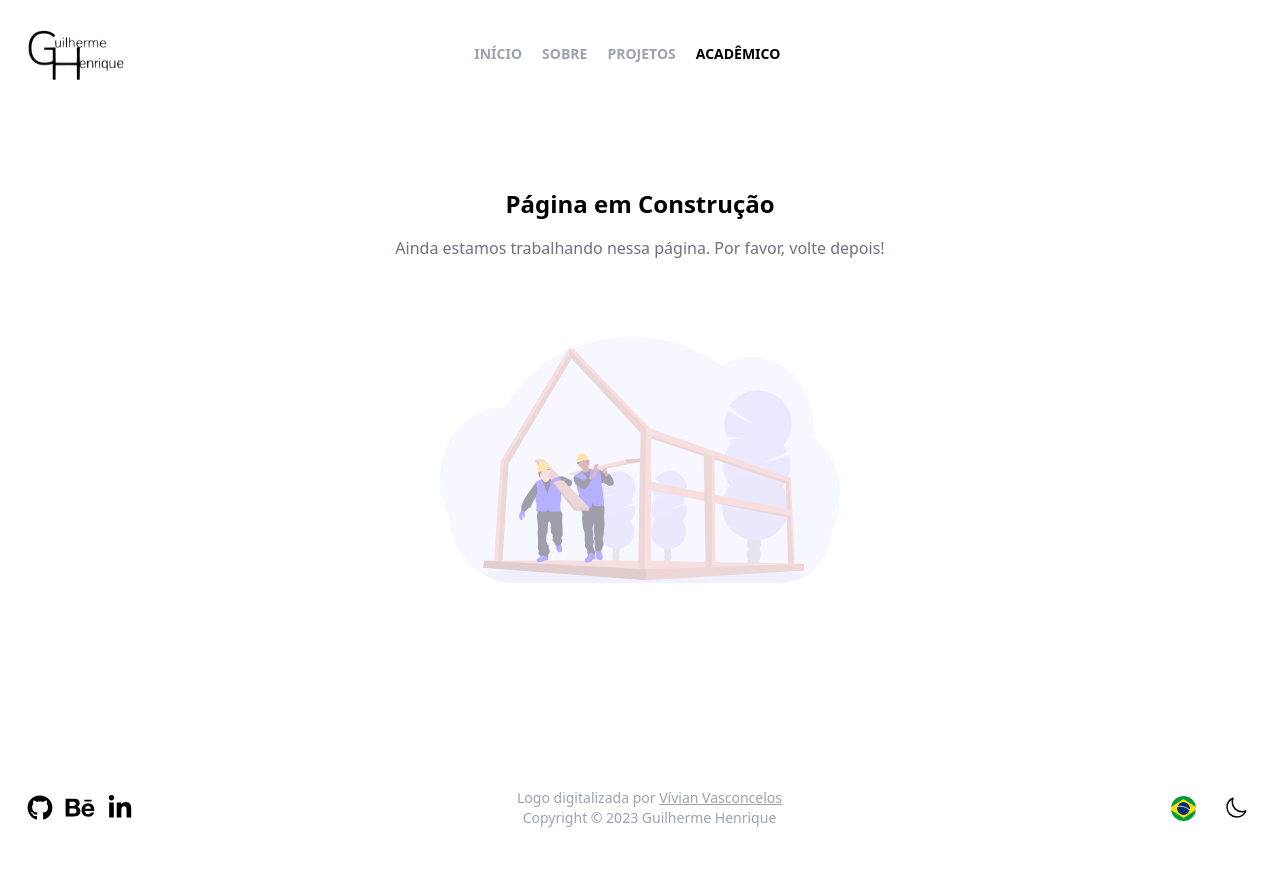
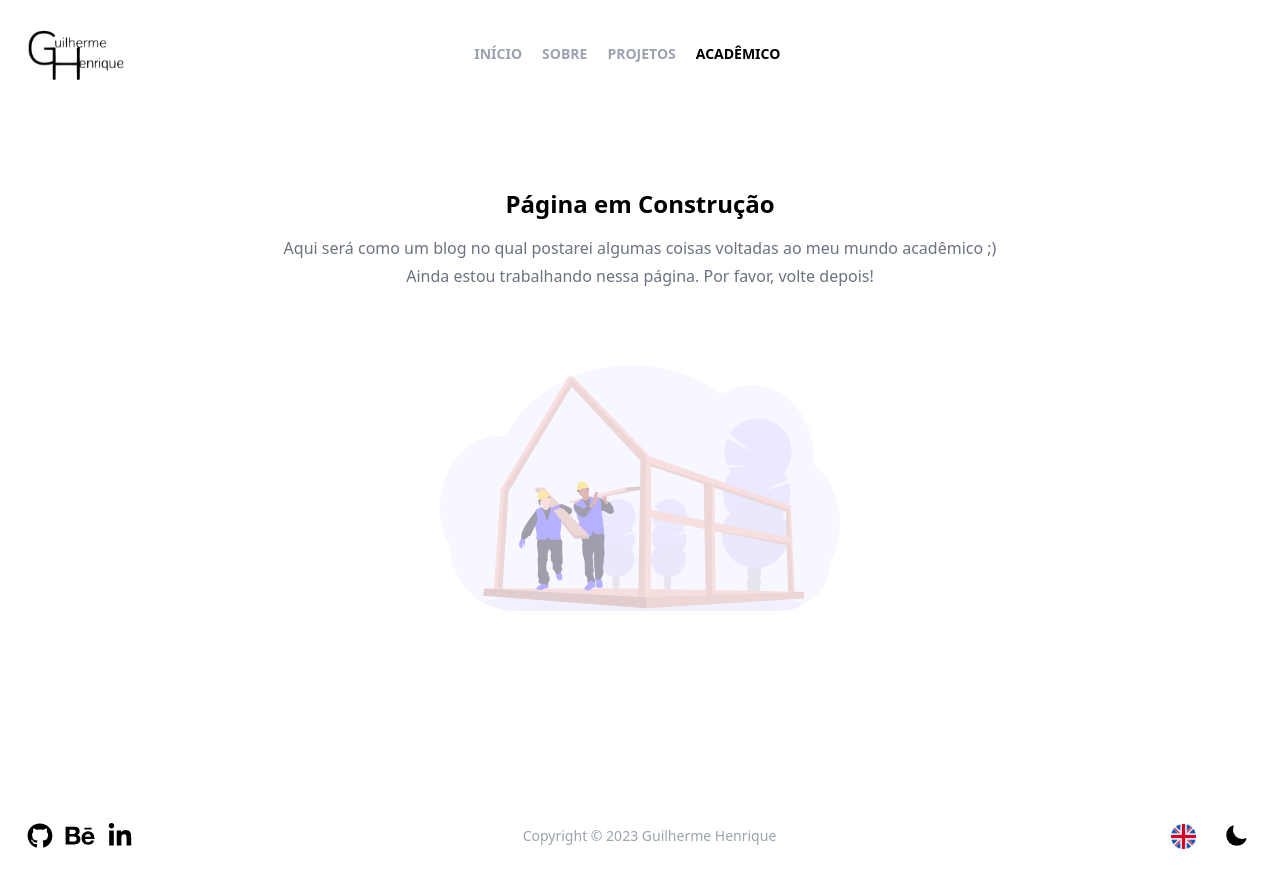
Before and after one commit to euguiihenry/Guilherme-Henrique-Portfolio, an Angular app: page /academic in a window 1280 px wide. Before the commit the page ends 853 px from the top, so only its background shows below. Built offline with nearby package versions, Linux system fonts and the light colour scheme.

Commit message:
refactor and build: home, footer and header

```diff
--- a/src/app/common/footer/footer.component.css
+++ b/src/app/common/footer/footer.component.css
@@ -11,6 +11,7 @@
 footer{
     padding-top: 3em;
     margin-top: auto;
+    width: 100%;
     height: 100%;
 }
 
@@ -18,3 +19,8 @@ footer{
     width: 2em;
     height: 1.6em;
 }
+
+.hide{
+    display: none;
+    visibility: hidden;
+}
--- a/src/app/common/footer/footer.component.html
+++ b/src/app/common/footer/footer.component.html
@@ -1,33 +1,88 @@
-<footer class=" p-6 flex justify-around justify-end items-end items-center flex-wrap gap-3 flex flex-grow">
+<div class="fixed z-10 inset-0 overflow-y-auto" [ngClass]="{'hidden': showInfo}" id="modal">
+    <div class="flex items-center justify-center min-h-screen pt-4 px-4 pb-20 text-center sm:block sm:p-0">
+        <div class="fixed inset-0 transition-opacity">
+            <div class="absolute inset-0 bg-gray-500 opacity-75"></div>
+        </div>
+        <span class="hidden sm:inline-block sm:align-middle sm:h-screen"></span>&#8203;
+        <div class="inline-block align-bottom bg-white rounded-lg px-4 pt-5 pb-4 text-left overflow-hidden shadow-xl transform transition-all sm:my-8 sm:align-middle sm:max-w-lg sm:w-full sm:p-6"
+            role="dialog" aria-modal="true" aria-labelledby="modal-headline">
+            <div>
+                <div class="mt-3 text-center sm:mt-5">
+                    <h3 class="text-lg leading-6 font-medium text-gray-900" id="modal-headline">
+                        Créditos Gerais
+                    </h3>
+                    <div class="mt-2">
+
+                        <span class="text-sm leading-5 text-gray-500">Ícones providos por <a href="https://fontawesome.com/icons" target="_blank" rel="noopener noreferrer" class="underline">Font Awesome</a></span>
+                        <br>
+                        <span class="text-sm leading-5 text-gray-500">Bandeira Brasileira provida por <a href="https://www.flaticon.com/free-icons/brazil" target="_blank" rel="noopener noreferrer" class="underline">Freepik - Flaticon</a></span>
+                        <br>
+                        <span class="text-sm leading-5 text-gray-500">Bandeira Britânica provida por <a href="https://www.flaticon.com/free-icons/uk-flag" target="_blank" rel="noopener noreferrer" class="underline">Freepik - Flaticon</a></span>
+                        <br>
+                        <span class="text-sm leading-5 text-gray-500">Logo digitalizada por <a href="https://www.behance.net/vvianvasconc" class="underline">Vívian Vasconcelos</a></span>
+                    </div>
+                </div>
+            </div>
+            <div class="mt-5 sm:mt-6">
+                <span class="flex w-full rounded-md shadow-sm">
+                    <button type="button"
+                        class="inline-flex justify-center w-full rounded-md border border-transparent px-4 py-2 bg-blue-600 text-base leading-6 font-medium text-white shadow-sm hover:bg-blue-500 focus:outline-none focus:border-blue-700 focus:shadow-outline-blue active:bg-blue-700 transition ease-in-out duration-150 sm:text-sm sm:leading-5"
+                        (click)="closeInfo()"> Fechar
+                    </button>
+                </span>
+            </div>
+        </div>
+    </div>
+</div>
+
+<footer class="p-6 flex lg:justify-between justify-around items-end items-center flex-wrap gap-3 flex flex-grow">
     <div class="social-icons flex justify-items-center gap-2 flex-wrap items-center flex-row">
         <a href="https://github.com/euguiihenry">
-            <svg class="social-icons-svg" xmlns="http://www.w3.org/2000/svg" viewBox="0 0 496 512"><path d="M165.9 397.4c0 2-2.3 3.6-5.2 3.6-3.3.3-5.6-1.3-5.6-3.6 0-2 2.3-3.6 5.2-3.6 3-.3 5.6 1.3 5.6 3.6zm-31.1-4.5c-.7 2 1.3 4.3 4.3 4.9 2.6 1 5.6 0 6.2-2s-1.3-4.3-4.3-5.2c-2.6-.7-5.5.3-6.2 2.3zm44.2-1.7c-2.9.7-4.9 2.6-4.6 4.9.3 2 2.9 3.3 5.9 2.6 2.9-.7 4.9-2.6 4.6-4.6-.3-1.9-3-3.2-5.9-2.9zM244.8 8C106.1 8 0 113.3 0 252c0 110.9 69.8 205.8 169.5 239.2 12.8 2.3 17.3-5.6 17.3-12.1 0-6.2-.3-40.4-.3-61.4 0 0-70 15-84.7-29.8 0 0-11.4-29.1-27.8-36.6 0 0-22.9-15.7 1.6-15.4 0 0 24.9 2 38.6 25.8 21.9 38.6 58.6 27.5 72.9 20.9 2.3-16 8.8-27.1 16-33.7-55.9-6.2-112.3-14.3-112.3-110.5 0-27.5 7.6-41.3 23.6-58.9-2.6-6.5-11.1-33.3 2.6-67.9 20.9-6.5 69 27 69 27 20-5.6 41.5-8.5 62.8-8.5s42.8 2.9 62.8 8.5c0 0 48.1-33.6 69-27 13.7 34.7 5.2 61.4 2.6 67.9 16 17.7 25.8 31.5 25.8 58.9 0 96.5-58.9 104.2-114.8 110.5 9.2 7.9 17 22.9 17 46.4 0 33.7-.3 75.4-.3 83.6 0 6.5 4.6 14.4 17.3 12.1C428.2 457.8 496 362.9 496 252 496 113.3 383.5 8 244.8 8zM97.2 352.9c-1.3 1-1 3.3.7 5.2 1.6 1.6 3.9 2.3 5.2 1 1.3-1 1-3.3-.7-5.2-1.6-1.6-3.9-2.3-5.2-1zm-10.8-8.1c-.7 1.3.3 2.9 2.3 3.9 1.6 1 3.6.7 4.3-.7.7-1.3-.3-2.9-2.3-3.9-2-.6-3.6-.3-4.3.7zm32.4 35.6c-1.6 1.3-1 4.3 1.3 6.2 2.3 2.3 5.2 2.6 6.5 1 1.3-1.3.7-4.3-1.3-6.2-2.2-2.3-5.2-2.6-6.5-1zm-11.4-14.7c-1.6 1-1.6 3.6 0 5.9 1.6 2.3 4.3 3.3 5.6 2.3 1.6-1.3 1.6-3.9 0-6.2-1.4-2.3-4-3.3-5.6-2z"/></svg>
+            <svg class="social-icons-svg" xmlns="http://www.w3.org/2000/svg" viewBox="0 0 496 512">
+                <path
+                    d="M165.9 397.4c0 2-2.3 3.6-5.2 3.6-3.3.3-5.6-1.3-5.6-3.6 0-2 2.3-3.6 5.2-3.6 3-.3 5.6 1.3 5.6 3.6zm-31.1-4.5c-.7 2 1.3 4.3 4.3 4.9 2.6 1 5.6 0 6.2-2s-1.3-4.3-4.3-5.2c-2.6-.7-5.5.3-6.2 2.3zm44.2-1.7c-2.9.7-4.9 2.6-4.6 4.9.3 2 2.9 3.3 5.9 2.6 2.9-.7 4.9-2.6 4.6-4.6-.3-1.9-3-3.2-5.9-2.9zM244.8 8C106.1 8 0 113.3 0 252c0 110.9 69.8 205.8 169.5 239.2 12.8 2.3 17.3-5.6 17.3-12.1 0-6.2-.3-40.4-.3-61.4 0 0-70 15-84.7-29.8 0 0-11.4-29.1-27.8-36.6 0 0-22.9-15.7 1.6-15.4 0 0 24.9 2 38.6 25.8 21.9 38.6 58.6 27.5 72.9 20.9 2.3-16 8.8-27.1 16-33.7-55.9-6.2-112.3-14.3-112.3-110.5 0-27.5 7.6-41.3 23.6-58.9-2.6-6.5-11.1-33.3 2.6-67.9 20.9-6.5 69 27 69 27 20-5.6 41.5-8.5 62.8-8.5s42.8 2.9 62.8 8.5c0 0 48.1-33.6 69-27 13.7 34.7 5.2 61.4 2.6 67.9 16 17.7 25.8 31.5 25.8 58.9 0 96.5-58.9 104.2-114.8 110.5 9.2 7.9 17 22.9 17 46.4 0 33.7-.3 75.4-.3 83.6 0 6.5 4.6 14.4 17.3 12.1C428.2 457.8 496 362.9 496 252 496 113.3 383.5 8 244.8 8zM97.2 352.9c-1.3 1-1 3.3.7 5.2 1.6 1.6 3.9 2.3 5.2 1 1.3-1 1-3.3-.7-5.2-1.6-1.6-3.9-2.3-5.2-1zm-10.8-8.1c-.7 1.3.3 2.9 2.3 3.9 1.6 1 3.6.7 4.3-.7.7-1.3-.3-2.9-2.3-3.9-2-.6-3.6-.3-4.3.7zm32.4 35.6c-1.6 1.3-1 4.3 1.3 6.2 2.3 2.3 5.2 2.6 6.5 1 1.3-1.3.7-4.3-1.3-6.2-2.2-2.3-5.2-2.6-6.5-1zm-11.4-14.7c-1.6 1-1.6 3.6 0 5.9 1.6 2.3 4.3 3.3 5.6 2.3 1.6-1.3 1.6-3.9 0-6.2-1.4-2.3-4-3.3-5.6-2z" />
+            </svg>
         </a>
 
         <a href="https://behance.net">
-            <svg class="social-icons-svg" xmlns="http://www.w3.org/2000/svg" viewBox="0 0 576 512"><path d="M232 237.2c31.8-15.2 48.4-38.2 48.4-74 0-70.6-52.6-87.8-113.3-87.8H0v354.4h171.8c64.4 0 124.9-30.9 124.9-102.9 0-44.5-21.1-77.4-64.7-89.7zM77.9 135.9H151c28.1 0 53.4 7.9 53.4 40.5 0 30.1-19.7 42.2-47.5 42.2h-79v-82.7zm83.3 233.7H77.9V272h84.9c34.3 0 56 14.3 56 50.6 0 35.8-25.9 47-57.6 47zm358.5-240.7H376V94h143.7v34.9zM576 305.2c0-75.9-44.4-139.2-124.9-139.2-78.2 0-131.3 58.8-131.3 135.8 0 79.9 50.3 134.7 131.3 134.7 61.3 0 101-27.6 120.1-86.3H509c-6.7 21.9-34.3 33.5-55.7 33.5-41.3 0-63-24.2-63-65.3h185.1c.3-4.2.6-8.7.6-13.2zM390.4 274c2.3-33.7 24.7-54.8 58.5-54.8 35.4 0 53.2 20.8 56.2 54.8H390.4z"/></svg>
+            <svg class="social-icons-svg" xmlns="http://www.w3.org/2000/svg" viewBox="0 0 576 512">
+                <path
+                    d="M232 237.2c31.8-15.2 48.4-38.2 48.4-74 0-70.6-52.6-87.8-113.3-87.8H0v354.4h171.8c64.4 0 124.9-30.9 124.9-102.9 0-44.5-21.1-77.4-64.7-89.7zM77.9 135.9H151c28.1 0 53.4 7.9 53.4 40.5 0 30.1-19.7 42.2-47.5 42.2h-79v-82.7zm83.3 233.7H77.9V272h84.9c34.3 0 56 14.3 56 50.6 0 35.8-25.9 47-57.6 47zm358.5-240.7H376V94h143.7v34.9zM576 305.2c0-75.9-44.4-139.2-124.9-139.2-78.2 0-131.3 58.8-131.3 135.8 0 79.9 50.3 134.7 131.3 134.7 61.3 0 101-27.6 120.1-86.3H509c-6.7 21.9-34.3 33.5-55.7 33.5-41.3 0-63-24.2-63-65.3h185.1c.3-4.2.6-8.7.6-13.2zM390.4 274c2.3-33.7 24.7-54.8 58.5-54.8 35.4 0 53.2 20.8 56.2 54.8H390.4z" />
+            </svg>
         </a>
 
         <a href="https://br.linkedin.com/in/guilherme-henrique-l">
-            <svg class="social-icons-svg" xmlns="http://www.w3.org/2000/svg" viewBox="0 0 448 512"><path d="M100.28 448H7.4V148.9h92.88zM53.79 108.1C24.09 108.1 0 83.5 0 53.8a53.79 53.79 0 0 1 107.58 0c0 29.7-24.1 54.3-53.79 54.3zM447.9 448h-92.68V302.4c0-34.7-.7-79.2-48.29-79.2-48.29 0-55.69 37.7-55.69 76.7V448h-92.78V148.9h89.08v40.8h1.3c12.4-23.5 42.69-48.3 87.88-48.3 94 0 111.28 61.9 111.28 142.3V448z"/></svg>
+            <svg class="social-icons-svg" xmlns="http://www.w3.org/2000/svg" viewBox="0 0 448 512">
+                <path
+                    d="M100.28 448H7.4V148.9h92.88zM53.79 108.1C24.09 108.1 0 83.5 0 53.8a53.79 53.79 0 0 1 107.58 0c0 29.7-24.1 54.3-53.79 54.3zM447.9 448h-92.68V302.4c0-34.7-.7-79.2-48.29-79.2-48.29 0-55.69 37.7-55.69 76.7V448h-92.78V148.9h89.08v40.8h1.3c12.4-23.5 42.69-48.3 87.88-48.3 94 0 111.28 61.9 111.28 142.3V448z" />
+            </svg>
         </a>
     </div>
 
-    <div class="footer-text text-sm text-center flex justify-center flex-grow flex-col text-gray-400">
-        <span class="block">Logo digitalizada por <a href="https://www.behance.net/vvianvasconc" class="underline">Vívian Vasconcelos</a></span>
-        <span class="block">Copyright © 2023 Guilherme Henrique</span>
+    <div class="footer-text text-sm text-center flex justify-center flex-grow flex-col text-gray-400 flex-grow color"
+        [ngClass]="{'ml-6': routerService.isActive('home')}">
+        <span class="flex justify-center">Copyright © 2023 Guilherme Henrique</span>
     </div>
 
     <div class="footer-buttons flex justify-items-center gap-1 flex-wrap items-center">
-        <button [ngClass]="{'hide': routerService.isActive('about') || routerService.isActive('projects') || routerService.isActive('academic')|| routerService.isActive('contact')}"
-        class="nav-buttons p-2">
-            <img class="img-bt" src="../../../assets/img/portugueseLanguage.png">
+        <button class="nav-buttons p-2">
+            <img class="img-bt" src="../../../assets/img/englishLanguage.png">
         </button>
 
-        <button [ngClass]="{'hide': routerService.isActive('about') || routerService.isActive('projects') || routerService.isActive('academic') || routerService.isActive('contact')}"
-        class="nav-buttons p-2 ml-2">
-            <svg xmlns="http://www.w3.org/2000/svg" fill="none" viewBox="0 0 24 24" stroke-width="1.5" stroke="currentColor" class="w-6 h-6">
-                <path stroke-linecap="round" stroke-linejoin="round" d="M21.752 15.002A9.718 9.718 0 0118 15.75c-5.385 0-9.75-4.365-9.75-9.75 0-1.33.266-2.597.748-3.752A9.753 9.753 0 003 11.25C3 16.635 7.365 21 12.75 21a9.753 9.753 0 009.002-5.998z" />
+        <button class="nav-buttons p-2 ml-2">
+            <svg xmlns="http://www.w3.org/2000/svg" fill="true" viewBox="0 0 24 24" stroke-width="1.5"
+                stroke="currentColor" class="w-6 h-6">
+                <path stroke-linecap="round" stroke-linejoin="round"
+                    d="M21.752 15.002A9.718 9.718 0 0118 15.75c-5.385 0-9.75-4.365-9.75-9.75 0-1.33.266-2.597.748-3.752A9.753 9.753 0 003 11.25C3 16.635 7.365 21 12.75 21a9.753 9.753 0 009.002-5.998z" />
+            </svg>
+        </button>
+
+        <button
+            [ngClass]="{'hide': routerService.isActive('about') || routerService.isActive('projects') || routerService.isActive('academic') || routerService.isActive('contact')}"
+            class="nav-buttons p-2 ml-2" (click)="openInfo()">
+            <svg xmlns="http://www.w3.org/2000/svg" viewBox="0 0 192 512" class="w-6 h-6">
+                <path
+                    d="M48 80a48 48 0 1 1 96 0A48 48 0 1 1 48 80zM0 224c0-17.7 14.3-32 32-32H96c17.7 0 32 14.3 32 32V448h32c17.7 0 32 14.3 32 32s-14.3 32-32 32H32c-17.7 0-32-14.3-32-32s14.3-32 32-32H64V256H32c-17.7 0-32-14.3-32-32z" />
             </svg>
         </button>
     </div>
--- a/src/app/common/header/header.component.css
+++ b/src/app/common/header/header.component.css
@@ -17,15 +17,10 @@
 .hide{
     display: none;
     visibility: hidden;
-
 }
 
 .link-margin{
     margin-top: 0.7em;
-}
-
-.color{
-    background-color: aquamarine;
 }
 
 .nav-link{
--- a/src/app/pages/academic/academic.component.html
+++ b/src/app/pages/academic/academic.component.html
@@ -1,5 +1,6 @@
 <div class="text-center py-20 flex flex-col justify-center content-center">
     <h1 class="text-2xl font-bold mb-4">Página em Construção</h1>
-    <p class="text-gray-500">Ainda estamos trabalhando nessa página. Por favor, volte depois!</p>
+    <p class="text-gray-500">Aqui será como um blog no qual postarei algumas coisas voltadas ao meu mundo acadêmico ;)</p>
+    <p class="text-gray-500 mt-1">Ainda estou trabalhando nessa página. Por favor, volte depois!</p>
     <img src="../../../assets/img/sticker_under_construction_.svg" class="img-sizing self-center motion-safe:animate-pulse inset-0">
 </div>
```
Also changed, not shown: src/app/common/footer/footer.component.ts (+10 -1 lines), src/app/common/header/header.component.html (+2 -14 lines), src/assets/img/englishLanguage.png (added), src/assets/img/portugueseLanguage.png.
